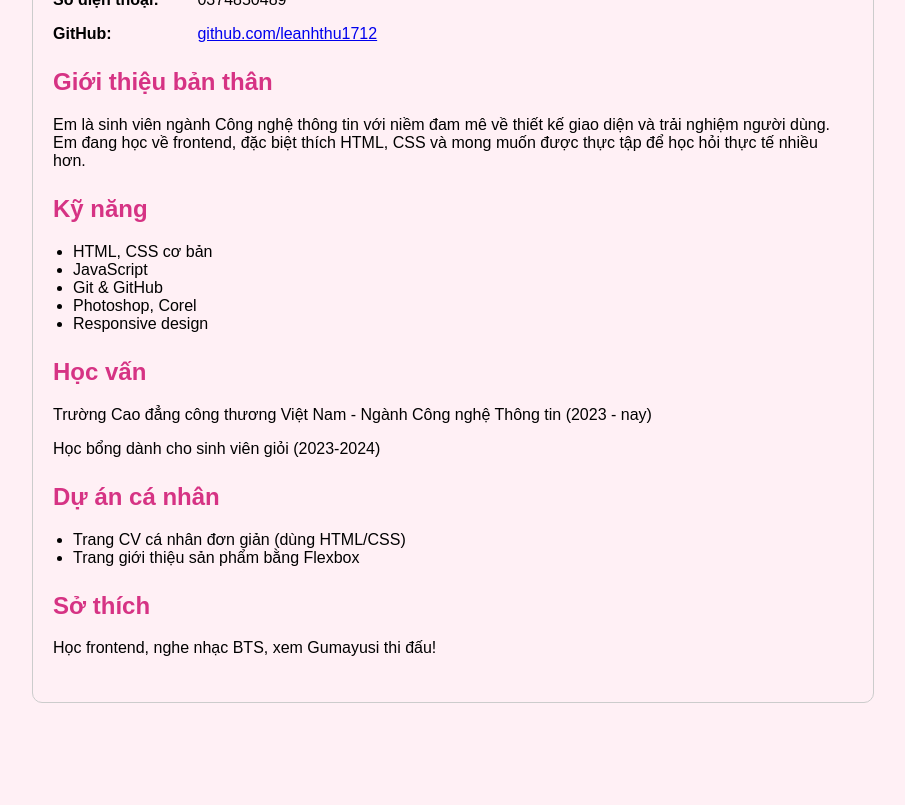
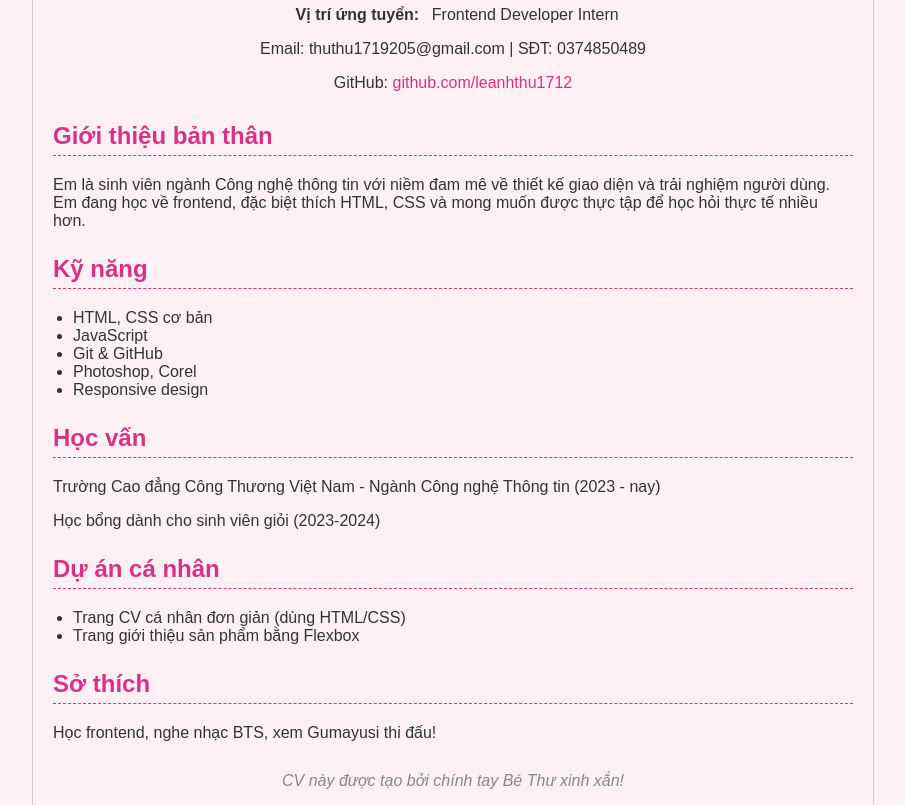
Before and after one commit to leanhthu1712/cvthuctap, a plain HTML site: page index.html in a window 1280 px wide. Shown: the part 252-1057 px from the top of the page, without its empty margins (187-1092 px from the left). Before the commit the page ends 995 px from the top, so only its background shows below. Drawn offline with Linux system fonts and the light colour scheme.

Commit message:
Update index.html

```diff
--- a/index.html
+++ b/index.html
@@ -1,7 +1,123 @@
 <!DOCTYPE html>
 <html lang="vi">
 <head>
+  <meta charset="UTF-8"><!DOCTYPE html>
+<html lang="vi">
+<head>
   <meta charset="UTF-8">
+  <meta name="viewport" content="width=device-width, initial-scale=1.0">
+  <title>CV Thực tập Frontend - Lê Anh Thư</title>
+  <style>
+    body {
+      font-family: 'Segoe UI', sans-serif;
+      background-color: #fff0f5;
+      max-width: 850px;
+      margin: 40px auto;
+      padding: 30px;
+      border: 2px dashed #ff69b4;
+      border-radius: 15px;
+      color: #333;
+    }
+
+    h1 {
+      color: #d63384;
+      text-align: center;
+    }
+
+    h2 {
+      color: #c71585;
+      border-bottom: 1px dashed #d63384;
+      padding-bottom: 5px;
+    }
+
+    .info {
+      text-align: center;
+      margin-bottom: 30px;
+    }
+
+    .info img {
+      width: 130px;
+      border-radius: 50%;
+      border: 3px solid #ffb6c1;
+      margin-bottom: 10px;
+    }
+
+    .section {
+      margin-bottom: 25px;
+    }
+
+    ul {
+      padding-left: 20px;
+    }
+
+    a {
+      color: #d63384;
+      text-decoration: none;
+    }
+
+    a:hover {
+      text-decoration: underline;
+    }
+
+    .footer {
+      text-align: center;
+      font-style: italic;
+      color: #888;
+      margin-top: 30px;
+    }
+  </style>
+</head>
+<body>
+
+  <div class="info">
+    <img src="https://i.imgur.com/Cb5qQ9p.png" alt="Avatar Bé Thư">
+    <h1>Lê Anh Thư</h1>
+    <p><strong>Vị trí ứng tuyển:</strong> Frontend Developer Intern</p>
+    <p>Email: thuthu1719205@gmail.com | SĐT: 0374850489</p>
+    <p>GitHub: <a href="https://github.com/leanhthu1712" target="_blank">github.com/leanhthu1712</a></p>
+  </div>
+
+  <div class="section">
+    <h2>Giới thiệu bản thân</h2>
+    <p>Em là sinh viên ngành Công nghệ thông tin với niềm đam mê về thiết kế giao diện và trải nghiệm người dùng. Em đang học về frontend, đặc biệt thích HTML, CSS và mong muốn được thực tập để học hỏi thực tế nhiều hơn.</p>
+  </div>
+
+  <div class="section">
+    <h2>Kỹ năng</h2>
+    <ul>
+      <li>HTML, CSS cơ bản</li>
+      <li>JavaScript</li>
+      <li>Git & GitHub</li>
+      <li>Photoshop, Corel</li>
+      <li>Responsive design</li>
+    </ul>
+  </div>
+
+  <div class="section">
+    <h2>Học vấn</h2>
+    <p>Trường Cao đẳng Công Thương Việt Nam - Ngành Công nghệ Thông tin (2023 - nay)</p>
+    <p>Học bổng dành cho sinh viên giỏi (2023-2024)</p>
+  </div>
+
+  <div class="section">
+    <h2>Dự án cá nhân</h2>
+    <ul>
+      <li>Trang CV cá nhân đơn giản (dùng HTML/CSS)</li>
+      <li>Trang giới thiệu sản phẩm bằng Flexbox</li>
+    </ul>
+  </div>
+
+  <div class="section">
+    <h2>Sở thích</h2>
+    <p>Học frontend, nghe nhạc BTS, xem Gumayusi thi đấu!</p>
+  </div>
+
+  <div class="footer">
+    CV này được tạo bởi chính tay Bé Thư xinh xắn!
+  </div>
+
+</body>
+</html>
   <meta name="viewport" content="width=device-width, initial-scale=1.0">
   <title>CV Thực tập Frontend - Lê Anh Thư</title>
   <style>
```
